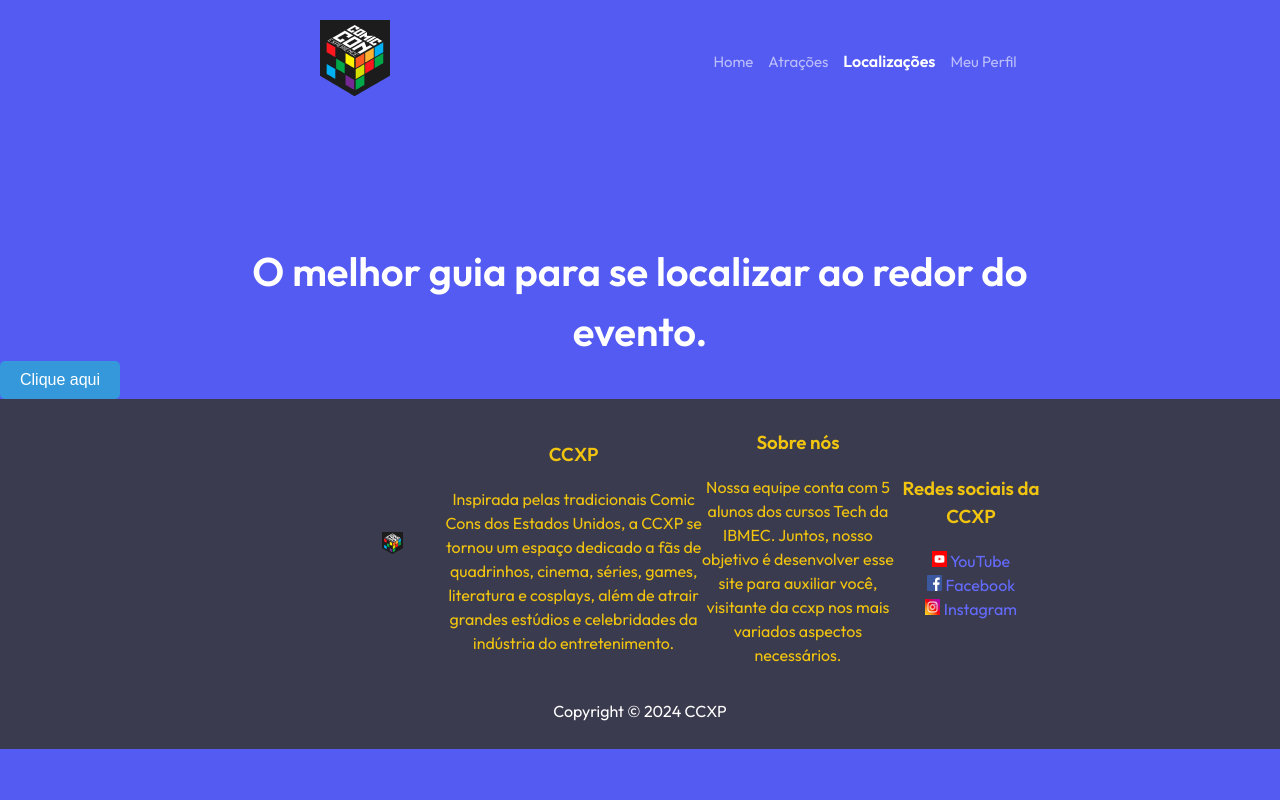
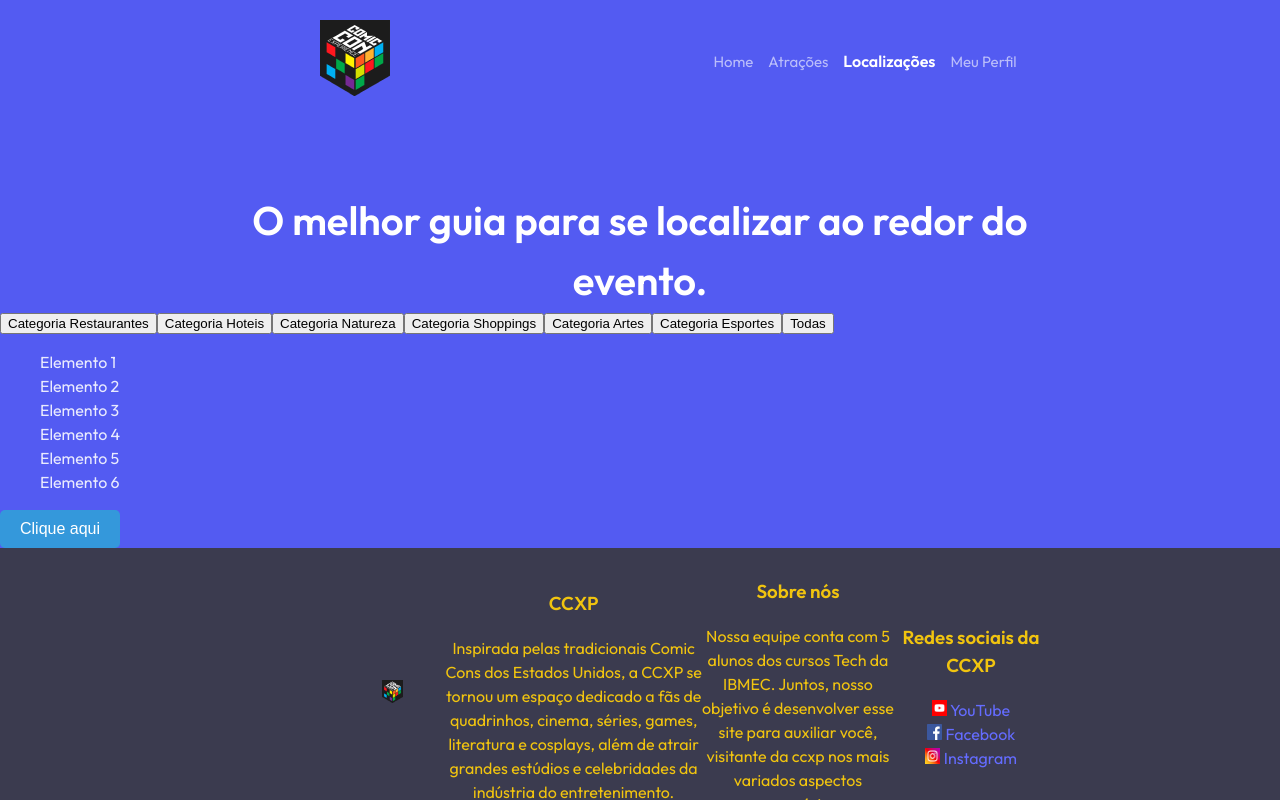
Before and after one commit to Projetos-de-Extensao/PFE_24.2_8001_IV, a React (Vite) app in the folder ccxp-guide/: page /localizacoes in a window 1280 px wide. Built offline with nearby package versions, Linux system fonts and the light colour scheme.

Commit message:
Componente Locais funcionando, Ainda falta CSS

```diff
--- /dev/null
+++ b/ccxp-guide/src/components/Locais.jsx
@@ -0,0 +1,44 @@
+import React, { useState } from 'react';
+
+const Locais = () => {
+  const elements = [
+    { id: 1, category: 'Restaurantes', name: 'Elemento 1' },
+    { id: 2, category: 'Hoteis', name: 'Elemento 2' },
+    { id: 3, category: 'Natureza', name: 'Elemento 3' },
+    { id: 4, category: 'Shoppings', name: 'Elemento 4' },
+    { id: 5, category: 'Artes', name: 'Elemento 5' },
+    { id: 6, category: 'Esportes', name: 'Elemento 6' },
+    // Adicione mais elementos conforme necessário
+  ];
+
+  const [filteredCategory, setFilteredCategory] = useState('');
+
+  const handleFilterChange = (category) => {
+    setFilteredCategory(category);
+  };
+
+  const filteredElements = elements.filter(
+    (element) => !filteredCategory || element.category === filteredCategory
+  );
+
+  const categories = ['Restaurantes', 'Hoteis', 'Natureza', 'Shoppings', 'Artes', 'Esportes'];
+
+  return (
+    <div>
+      {categories.map((category) => (
+        <button key={category} onClick={() => handleFilterChange(category)}>
+          Categoria {category}
+        </button>
+      ))}
+      <button onClick={() => handleFilterChange('')}>Todas</button>
+
+      <ul>
+        {filteredElements.map((element) => (
+          <li key={element.id}>{element.name}</li>
+        ))}
+      </ul>
+    </div>
+  );
+};
+
+export default Locais;
--- a/ccxp-guide/src/pages/Localizacoes.jsx
+++ b/ccxp-guide/src/pages/Localizacoes.jsx
@@ -1,7 +1,7 @@
 import Header from "../components/Header";
 import Footer from "../components/Footer";
 import styled from 'styled-components';
-
+import Locais from "../components/Locais";
 
 const BotaoEstilizado = styled.button`
   background-color: #3498db;
@@ -22,6 +22,9 @@
     <div>
     <Header/>
     <h1 className="frase-principal">O melhor guia para se localizar ao redor do evento.</h1>
+    <div>
+      <Locais />
+    </div>
     <BotaoEstilizado>Clique aqui</BotaoEstilizado>
     <Footer />
     </div>
```
